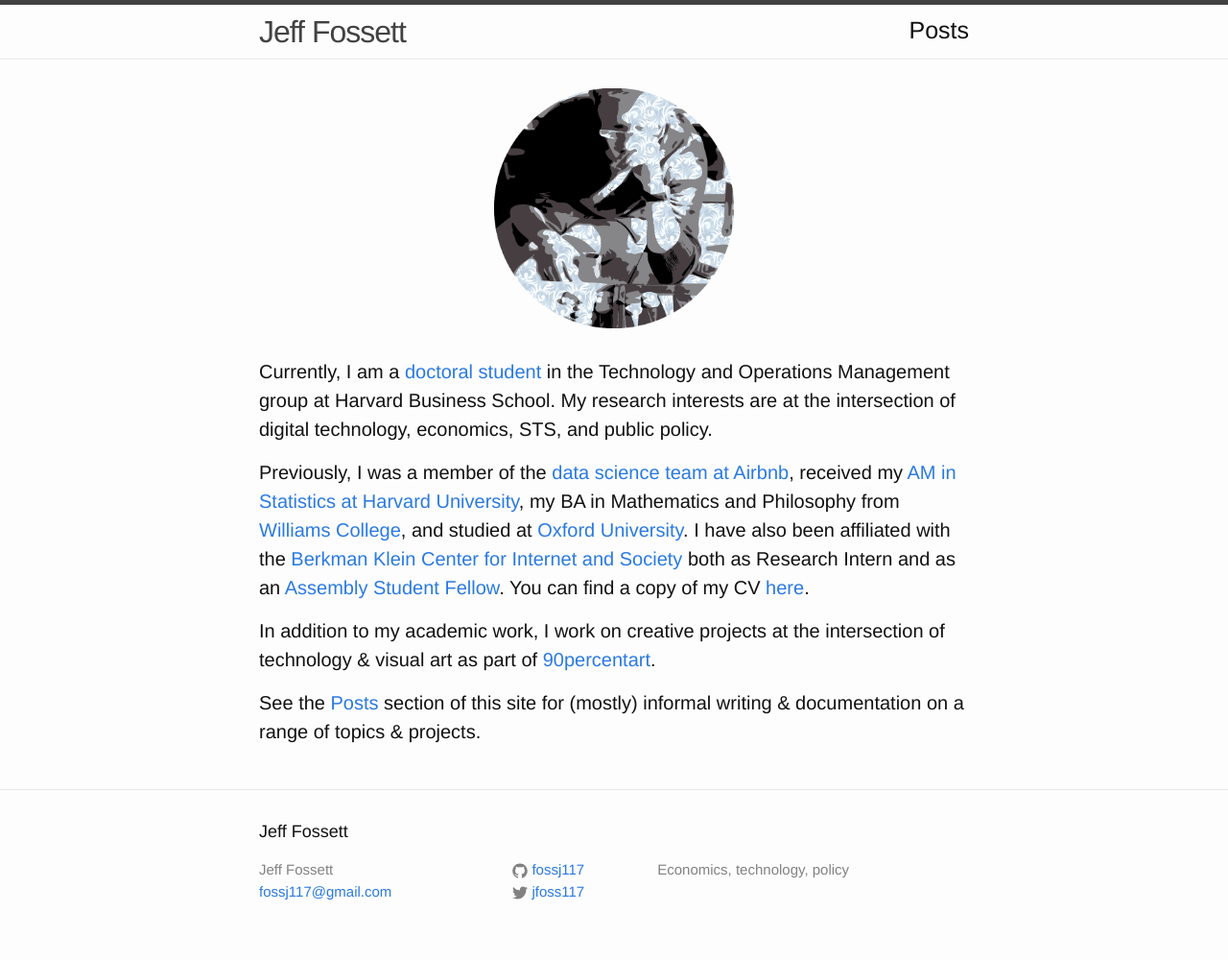
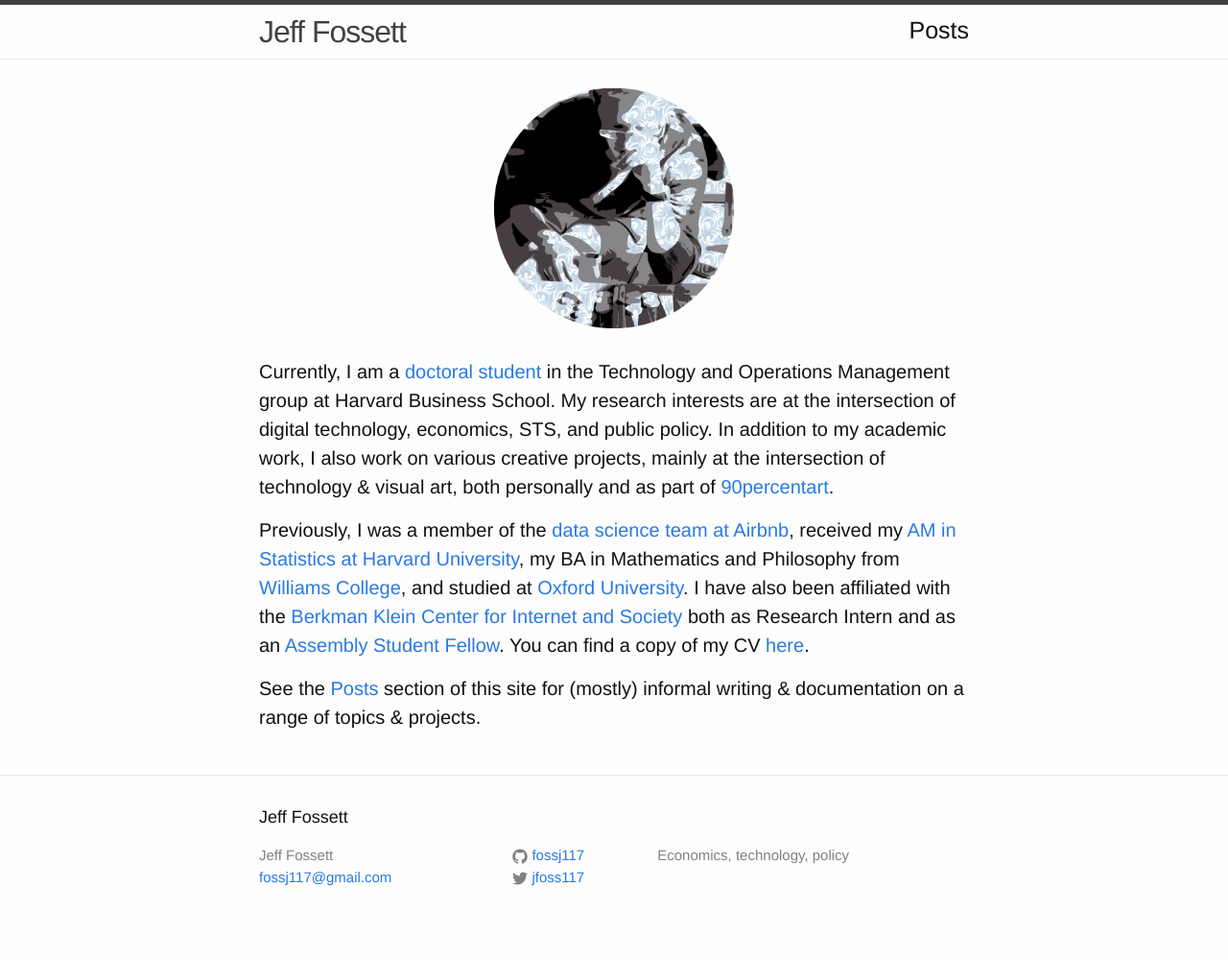
Before and after one commit to Fossj117/fossj117.github.io, a Jekyll site: the page built from index.html, in a window 1280 px wide. Shown: the whole page at 96% size. Built offline with Jekyll 4.4.1, drawn with Linux system fonts in a browser that asks for light colours.

Commit message:
re organize language in about

```diff
--- a/index.html
+++ b/index.html
@@ -7,7 +7,7 @@
 </center>
 
 <br>
-<p>Currently, I am a <a href="https://www.hbs.edu/faculty/Pages/profile.aspx?facId=1068421"> doctoral student</a> in the Technology and Operations Management group at Harvard Business School. My research interests are at the intersection of digital technology, economics, STS, and public policy.</p>
+<p>Currently, I am a <a href="https://www.hbs.edu/faculty/Pages/profile.aspx?facId=1068421"> doctoral student</a> in the Technology and Operations Management group at Harvard Business School. My research interests are at the intersection of digital technology, economics, STS, and public policy. In addition to my academic work, I also work on various creative projects, mainly at the intersection of technology & visual art, both personally and as part of
+<a href="http://90percentart.com/">90percentart</a>.</p>
 <p>Previously, I was a member of the <a href="https://medium.com/airbnb-engineering/at-airbnb-data-science-belongs-everywhere-917250c6beba">data science team at Airbnb</a>, received my <a href="https://statistics.fas.harvard.edu/alumni"> AM in Statistics at Harvard University</a>, my BA in Mathematics and Philosophy from <a href="https://www.williams.edu/">Williams College</a>, and studied at <a href="https://exeter.williams.edu/">Oxford University</a>. I have also been affiliated with the <a href="https://cyber.harvard.edu/">Berkman Klein Center for Internet and Society</a> both as Research Intern and as an <a href="https://www.bkmla.org/">Assembly Student Fellow</a>. You can find a copy of my CV <a href="/files/Jeffrey_Fossett_CV_Aug19.pdf">here</a>.</p>
-<p>In addition to my academic work, I work on creative projects at the intersection of technology & visual art as part of <a href="http://90percentart.com/">90percentart</a>.</p>
 <p>See the <a href="https://jeffreyfossett.com/posts/">Posts</a> section of this site for (mostly) informal writing & documentation on a range of topics & projects.</p>
```
